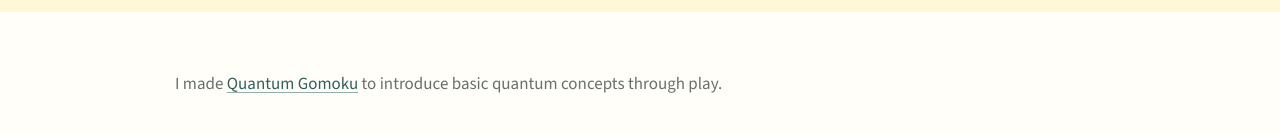
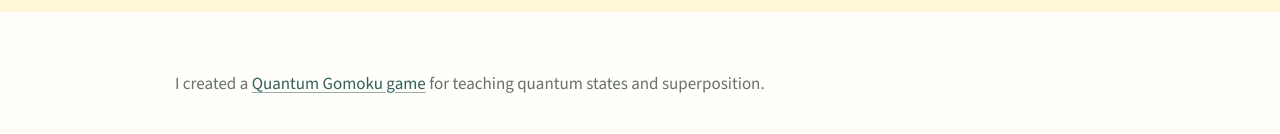
Before and after one commit to mimihuang/mimihuang.github.io, a website: page teaching.html in a window 1280 px wide. Shown: the part 271-405 px from the top of the page. Drawn offline with nearby package versions, Linux system fonts and the light colour scheme.

Commit message:
Update Quantum Gomoku teaching link

```diff
--- a/teaching.html
+++ b/teaching.html
@@ -20,7 +20,7 @@
     </div></header>
     <section class="site-banner interior-banner"><div class="banner-inner"><h1>Teaching</h1><p>Teaching theoretical ideas through lectures, courses, and a quantum game.</p></div></section>
     <main class="interior-main" id="main-content">
-      <p class="page-intro">I made <a href="https://quantum-gomoku-online.onrender.com/" target="_blank" rel="noreferrer">Quantum Gomoku</a> to introduce basic quantum concepts through play.</p>
+      <p class="page-intro">I created a <a href="https://quantum-gomoku-online.onrender.com/" target="_blank" rel="noreferrer">Quantum Gomoku game</a> for teaching quantum states and superposition.</p>
       <section class="content-card coral">
         <h2>Guest Lecturer</h2>
         <ul class="simple-list">
```
